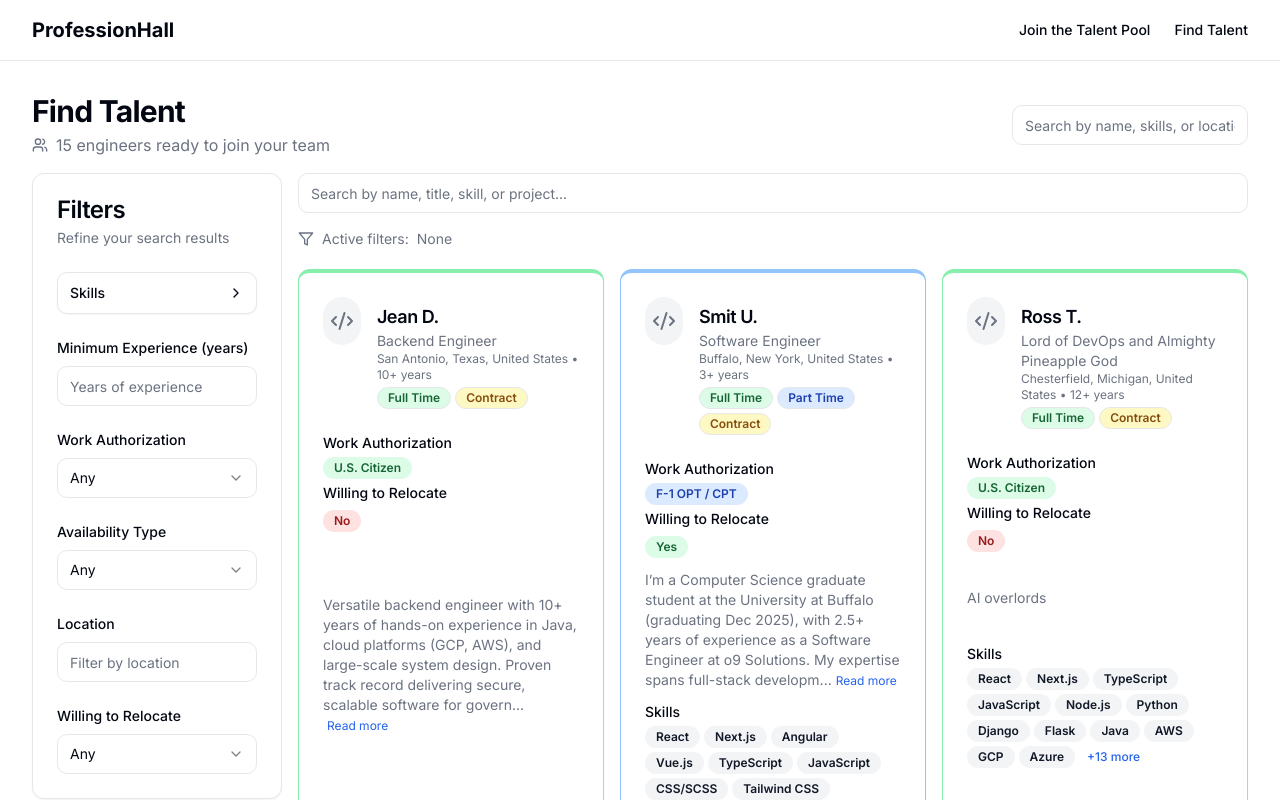
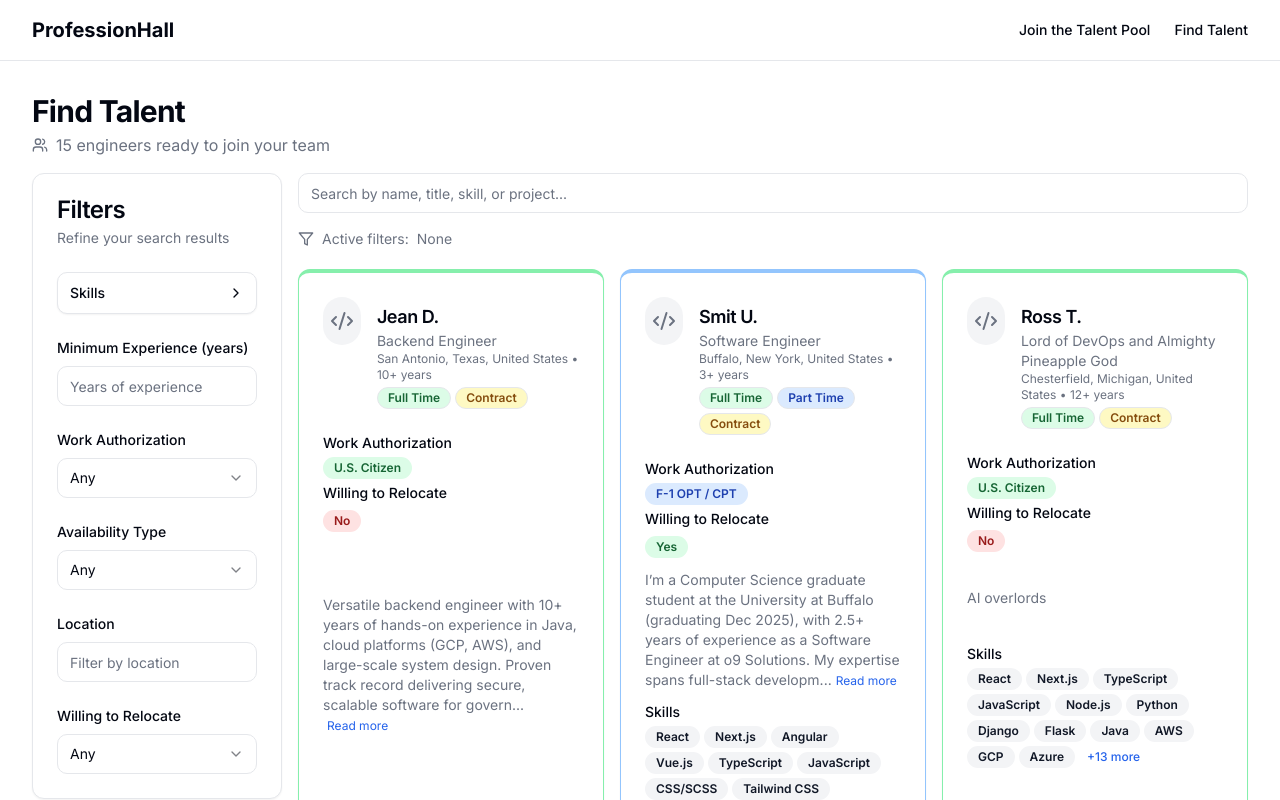
Before and after one commit to LtShibby/ProfessionHall, a Next.js app: page /search in a window 1280 px wide. Shown: the top 800 px of the page. Built offline with nearby package versions, Linux system fonts and the light colour scheme.

Commit message:
removing extra search bar

```diff
--- a/app/search/page.tsx
+++ b/app/search/page.tsx
@@ -162,12 +162,6 @@ export default function SearchPage() {
             </div>
           </div>
           <div className="flex gap-2">
-            <Input
-              placeholder="Search by name, skills, or location..."
-              value={searchQuery}
-              onChange={(e) => setSearchQuery(e.target.value)}
-              className="max-w-sm"
-            />
             <Sheet open={isFilterOpen} onOpenChange={setIsFilterOpen}>
               <SheetTrigger asChild>
                 <Button variant="outline" className="md:hidden">
```
